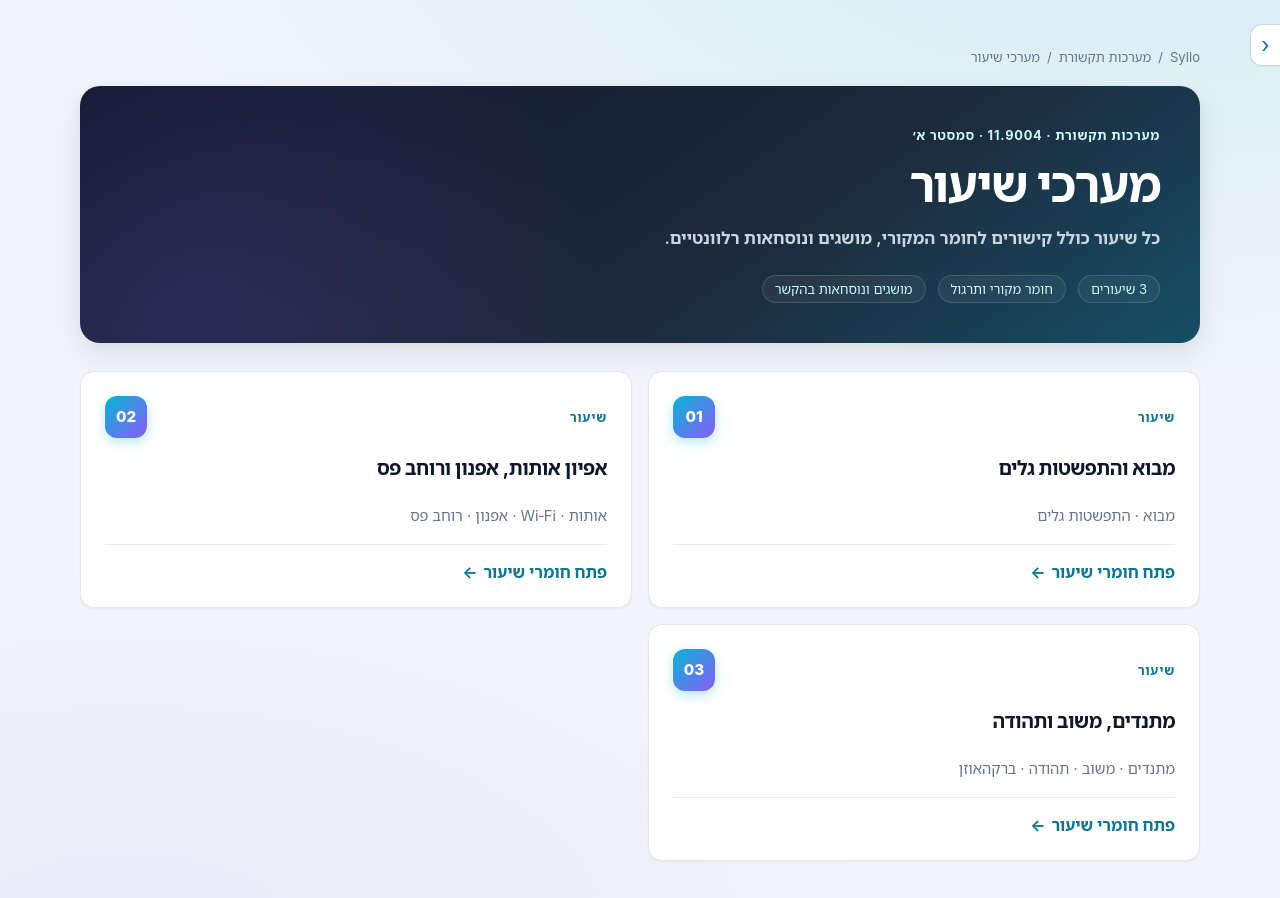
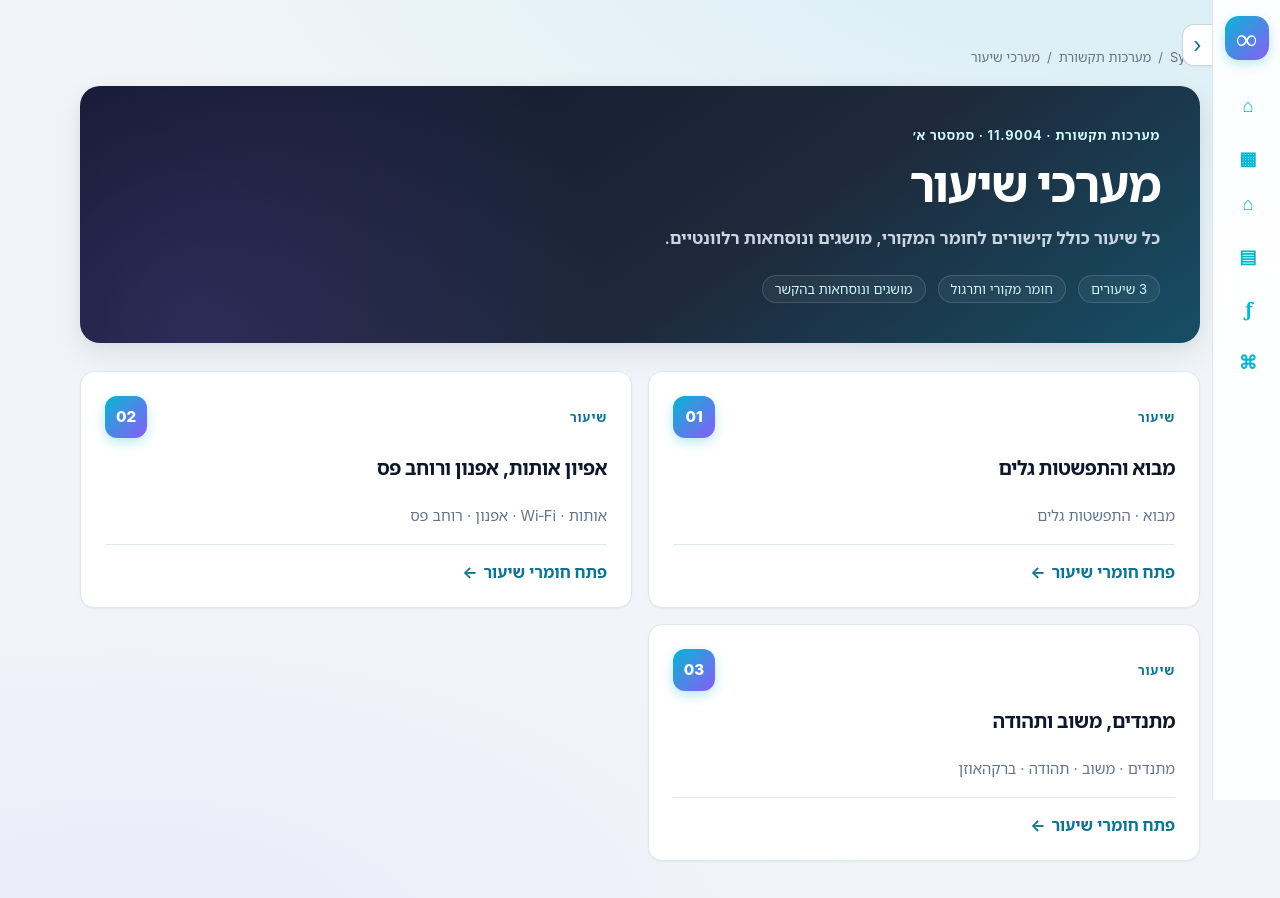
Before and after one commit to noamsheffi/stemflow, a Next.js app: page /lessons in a window 1280 px wide. Both pictures are taken after a click on the button "קיפול סרגל הניווט". Shown: the top 898 px of the page. Built offline with nearby package versions, Linux system fonts and the light colour scheme.

Commit message:
Keep icon rail when course navigation is collapsed

```diff
--- a/src/app/globals.css
+++ b/src/app/globals.css
@@ -524,6 +524,10 @@ th {
   display: none;
 }
 
+.course-rail-brand {
+  display: none;
+}
+
 .workspace-sidebar {
   display: none;
 }
@@ -534,12 +538,19 @@ th {
 }
 
 .product-nav a {
+  display: flex;
+  gap: 10px;
+  align-items: center;
   padding: 8px 12px;
   color: var(--muted);
   border-radius: 10px;
   font-size: 0.88rem;
   font-weight: 600;
   text-decoration: none;
+}
+
+.product-nav a > span:first-child {
+  display: none;
 }
 
 .product-nav a:hover,
@@ -1472,15 +1483,65 @@ th {
   }
 
   .course-shell.sidebar-collapsed .course-sidebar {
-    transform: translateX(100%);
+    width: 68px;
+    padding: 16px 10px;
+    overflow: hidden;
   }
 
   .course-shell.sidebar-collapsed .course-workspace {
-    margin-inline-start: 0;
+    margin-inline-start: 68px;
   }
 
   .course-shell.sidebar-collapsed .course-sidebar-toggle {
-    inset-inline-start: 0;
+    inset-inline-start: 68px;
+  }
+
+  .course-shell.sidebar-collapsed .course-brand,
+  .course-shell.sidebar-collapsed .course-nav-label,
+  .course-shell.sidebar-collapsed .course-context,
+  .course-shell.sidebar-collapsed .course-divider,
+  .course-shell.sidebar-collapsed .nav-label {
+    display: none;
+  }
+
+  .course-shell.sidebar-collapsed .course-rail-brand {
+    display: grid;
+    width: 44px;
+    height: 44px;
+    margin: 0 auto 22px;
+    color: #fff;
+    background: linear-gradient(135deg, var(--accent), var(--violet));
+    border-radius: 14px;
+    box-shadow: 0 4px 12px rgba(6, 182, 212, 0.28);
+    font-family: Georgia, serif;
+    font-size: 1.8rem;
+    font-weight: 700;
+    line-height: 1;
+    place-items: center;
+    text-decoration: none;
+  }
+
+  .course-shell.sidebar-collapsed .product-nav,
+  .course-shell.sidebar-collapsed .course-nav {
+    gap: 8px;
+  }
+
+  .course-shell.sidebar-collapsed .product-nav a,
+  .course-shell.sidebar-collapsed .course-nav a {
+    justify-content: center;
+    width: 44px;
+    min-height: 44px;
+    padding: 10px 0;
+  }
+
+  .course-shell.sidebar-collapsed .product-nav a > span:first-child,
+  .course-shell.sidebar-collapsed .course-nav a > span:first-child {
+    display: grid;
+    width: 22px;
+    color: var(--accent);
+    font-family: Georgia, serif;
+    font-size: 1.15rem;
+    place-items: center;
   }
 
   .workspace-shell {
--- a/src/components/course-layout.tsx
+++ b/src/components/course-layout.tsx
@@ -21,8 +21,8 @@ export default function CourseLayout({ children }: { children: React.ReactNode }
   const pathname = usePathname();
   const [sidebarCollapsed, setSidebarCollapsed] = useState(false);
   const context = breadcrumbLabel(pathname);
-  const productNavigation = <nav className="product-nav" aria-label="ניווט Syllo"><Link href="/">בית</Link><Link href="/">הקורסים שלי</Link></nav>;
-  const courseNavigation = <nav className="course-nav" aria-label={`ניווט ${course.title}`}><Link href={courseAppPath()}><span aria-hidden="true">⌂</span>בית הקורס</Link><Link href={courseAppPath("lessons")}><span aria-hidden="true">▤</span>מערכי שיעור</Link><Link href={courseAppPath("formulas")}><span aria-hidden="true">ƒ</span>נוסחאון</Link><Link href={courseAppPath("concepts")}><span aria-hidden="true">⌘</span>מפת מושגים</Link></nav>;
+  const productNavigation = <nav className="product-nav" aria-label="ניווט Syllo"><Link href="/"><span aria-hidden="true">⌂</span><span className="nav-label">בית</span></Link><Link href="/"><span aria-hidden="true">▦</span><span className="nav-label">הקורסים שלי</span></Link></nav>;
+  const courseNavigation = <nav className="course-nav" aria-label={`ניווט ${course.title}`}><Link href={courseAppPath()}><span aria-hidden="true">⌂</span><span className="nav-label">בית הקורס</span></Link><Link href={courseAppPath("lessons")}><span aria-hidden="true">▤</span><span className="nav-label">מערכי שיעור</span></Link><Link href={courseAppPath("formulas")}><span aria-hidden="true">ƒ</span><span className="nav-label">נוסחאון</span></Link><Link href={courseAppPath("concepts")}><span aria-hidden="true">⌘</span><span className="nav-label">מפת מושגים</span></Link></nav>;
 
   return <div className={`course-shell${sidebarCollapsed ? " sidebar-collapsed" : ""}`}>
     <button
@@ -37,6 +37,7 @@ export default function CourseLayout({ children }: { children: React.ReactNode }
     </button>
     <aside className="course-sidebar" aria-label="ניווט סביבת הלמידה">
       <Link className="course-brand" href="/" aria-label="Syllo — דף הבית"><img className="brand-logo" src="/brand/syllo-logo.png" alt="Syllo" width="132" height="56" /></Link>
+      <Link className="course-rail-brand" href="/" aria-label="Syllo — דף הבית"><span aria-hidden="true">∞</span></Link>
       <p className="course-nav-label">Syllo</p>{productNavigation}
       <div className="course-divider" />
       <p className="course-nav-label">קורס</p>
```
